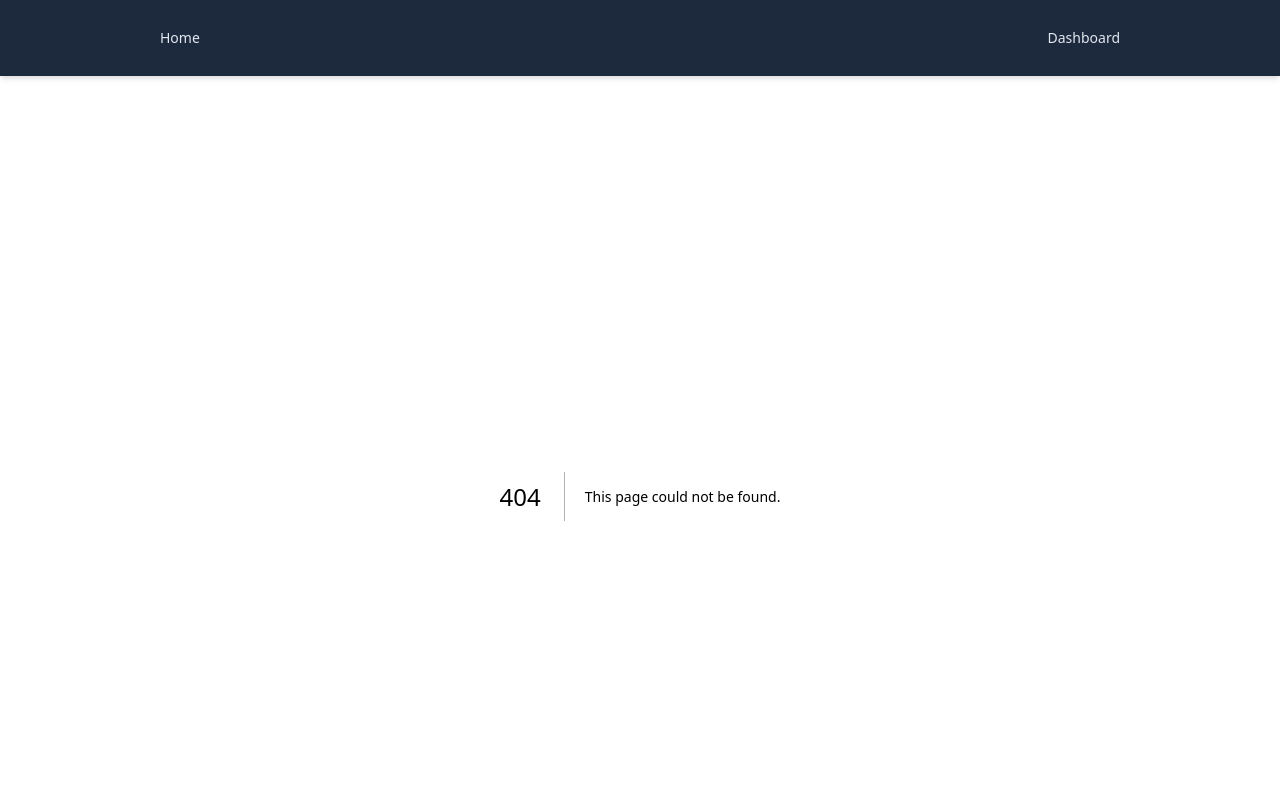
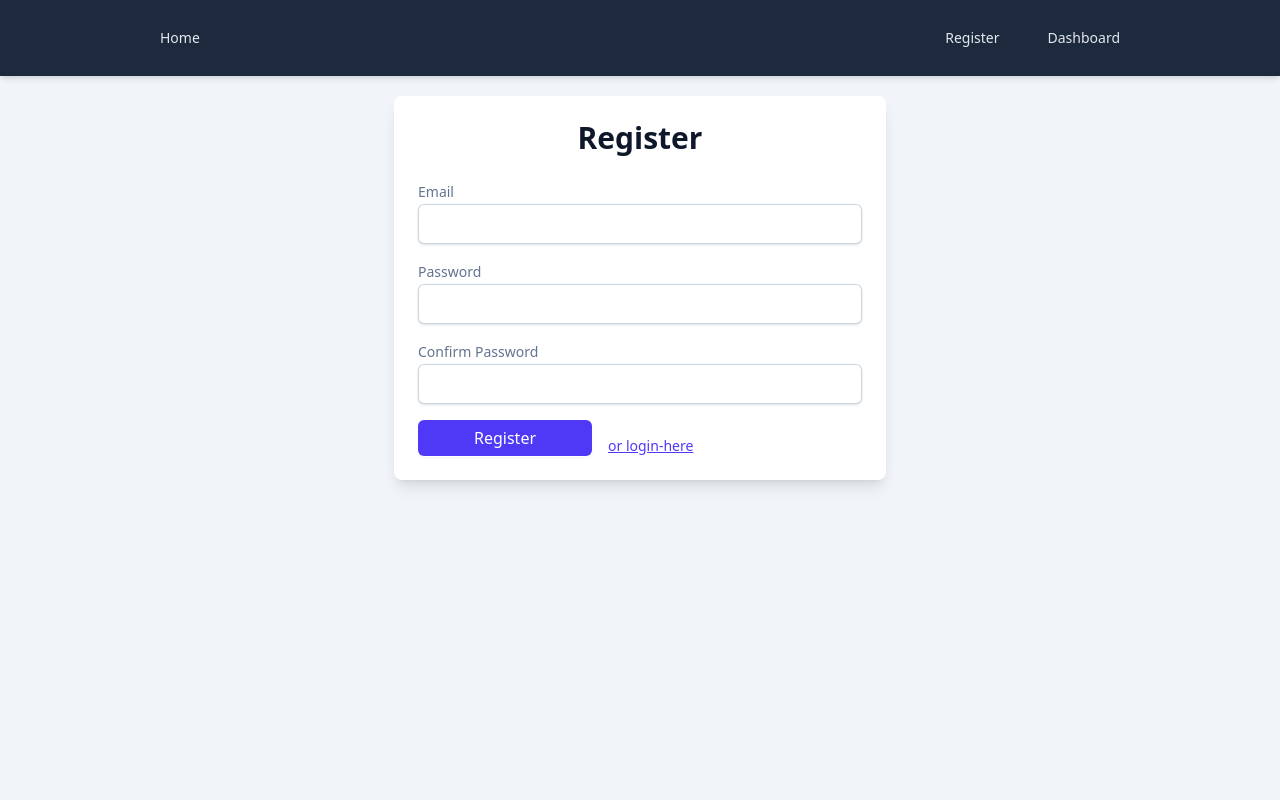
Before and after one commit to amirulabdlatib/next-js-tutorial, a Next.js app: page /register in a window 1280 px wide. Before the commit this address had no page. Shown: the top 800 px of the page. Built offline with nearby package versions, Linux system fonts and the light colour scheme.

Commit message:
04 Register Form

```diff
--- /dev/null
+++ b/src/app/(auth)/register/page.jsx
@@ -0,0 +1,33 @@
+import Link from "next/link";
+
+export default function Register() {
+    return (
+        <div className="container w-1/2">
+            <h1 className="title">Register</h1>
+            <form action="" className="space-y-4">
+                <div>
+                    <label htmlFor="email">Email</label>
+                    <input type="text" name="email" id="email" />
+                </div>
+
+                <div>
+                    <label htmlFor="password">Password</label>
+                    <input type="password" name="password" id="password" />
+                </div>
+
+                <div>
+                    <label htmlFor="confirmPassword">Confirm Password</label>
+                    <input type="password" name="confirmPassword" id="confirmPassword" />
+                </div>
+
+                <div className="flex items-end gap-4">
+                    <button className="btn-primary">Register</button>
+
+                    <Link href="/" className="text-link">
+                        or login-here
+                    </Link>
+                </div>
+            </form>
+        </div>
+    );
+}
--- a/src/app/layout.jsx
+++ b/src/app/layout.jsx
@@ -10,9 +10,14 @@ export default function RootLayout({ children }) {
                         <Link href="/" className="nav-link">
                             Home
                         </Link>
-                        <Link href="/dashboard" className="nav-link">
-                            Dashboard
-                        </Link>
+                        <div>
+                            <Link href="/register" className="nav-link">
+                                Register
+                            </Link>
+                            <Link href="/dashboard" className="nav-link">
+                                Dashboard
+                            </Link>
+                        </div>
                     </nav>
                 </header>
                 <main>{children}</main>
```
